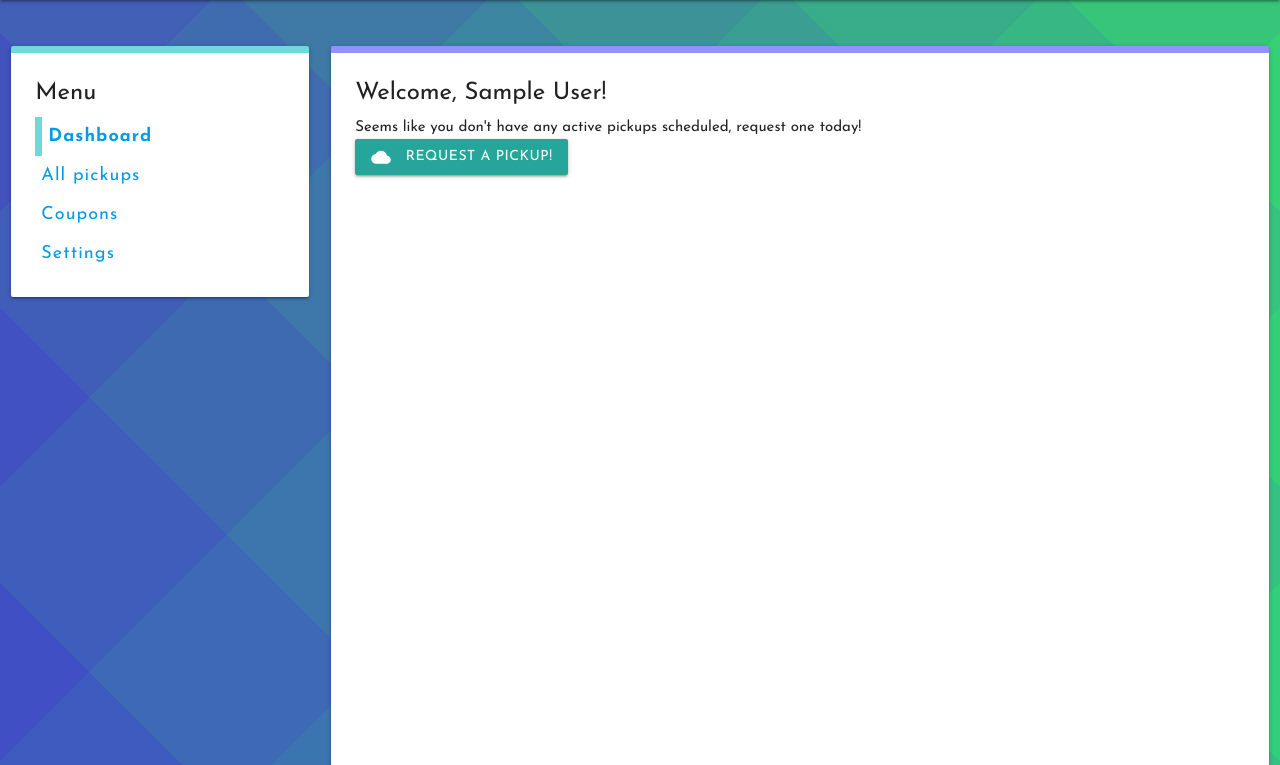
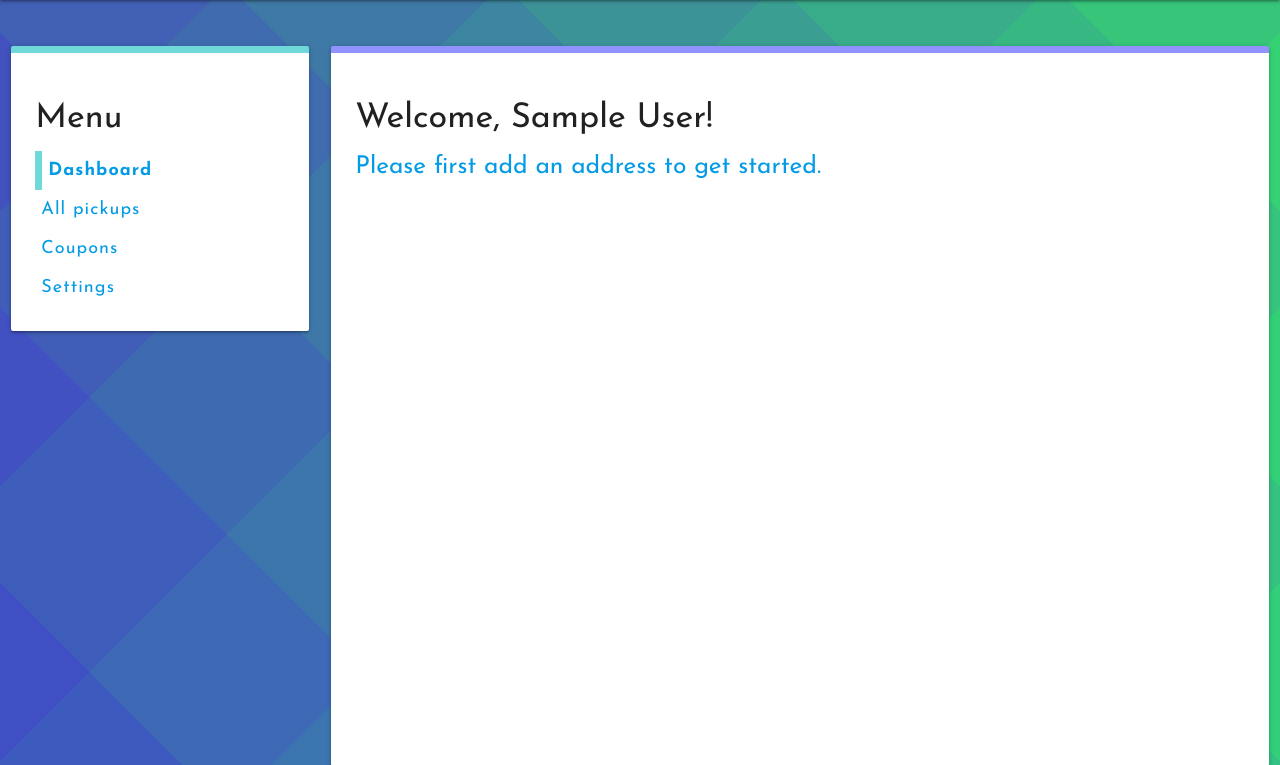
Before and after one commit to manan2002/ChipItOut, a Flask app: page /dash in a window 1280 px wide. Shown: the part 64-829 px from the top of the page. Run offline with Flask 2, Linux system fonts and the light colour scheme; the visitor is signed in with stand-in values (Sample User, id 1); data comes from the database, SQL or seed files in the repository; data that the repository does not hold is empty.

Commit message:
Some weird templating issue in dash.html

```diff
--- a/static/styles/dash.css
+++ b/static/styles/dash.css
@@ -43,3 +43,9 @@ body{
      background: linear-gradient(45deg, rgba(59, 54, 216, 0.5) 0%, rgba(59, 54, 216, 0.5) 12.5%,rgba(58, 81, 198, 0.5) 12.5%, rgba(58, 81, 198, 0.5) 25%,rgba(56, 107, 180, 0.5) 25%, rgba(56, 107, 180, 0.5) 37.5%,rgba(55, 134, 162, 0.5) 37.5%, rgba(55, 134, 162, 0.5) 50%,rgba(53, 161, 145, 0.5) 50%, rgba(53, 161, 145, 0.5) 62.5%,rgba(52, 188, 127, 0.5) 62.5%, rgba(52, 188, 127, 0.5) 75%,rgba(50, 214, 109, 0.5) 75%, rgba(50, 214, 109, 0.5) 87.5%,rgba(49, 241, 91, 0.5) 87.5%, rgba(49, 241, 91, 0.5) 100%),linear-gradient(135deg, rgb(76, 57, 199) 0%, rgb(76, 57, 199) 12.5%,rgb(72, 81, 188) 12.5%, rgb(72, 81, 188) 25%,rgb(68, 105, 176) 25%, rgb(68, 105, 176) 37.5%,rgb(64, 129, 165) 37.5%, rgb(64, 129, 165) 50%,rgb(61, 153, 153) 50%, rgb(61, 153, 153) 62.5%,rgb(57, 177, 142) 62.5%, rgb(57, 177, 142) 75%,rgb(53, 201, 130) 75%, rgb(53, 201, 130) 87.5%,rgb(49, 225, 119) 87.5%, rgb(49, 225, 119) 100%);
 
 }
+
+.setting-headers{
+    border-bottom:  0.2rem  rgba(100,100,255,0.7) solid;
+
+    display: inline-block;
+}
--- a/templates/user/add_address.html
+++ b/templates/user/add_address.html
@@ -32,6 +32,12 @@
         </div>
     </div>
     <div class="row">
+            <label>
+                <input type="checkbox" class="filled-in" name="default" />
+                <span>Set address as default.</span>
+            </label>
+    </div>
+    <div class="row">
         <div class="col">
             <button class="btn blue waves-effect waves-light" type="submit">Submit
                 <i class="material-icons right">send</i>
--- a/templates/user/dash-layout.html
+++ b/templates/user/dash-layout.html
@@ -27,7 +27,7 @@
                 <div class="card menu-card">
 
                     <div class="card-content">
-                        <div class="card-title"><b>Menu</b></div>
+                        <div class="card-title"><h4>Menu</h4></div>
                         <div id="menu">
                         {% block menu_items%} {% endblock %}
                         </div>
@@ -38,7 +38,7 @@
                 <div class="card main-card">
                     <div class="card-content">
                         <div class="card-title">
-                             {% block main_head %}{% endblock %}
+                             <h4>{% block main_head %}{% endblock %}</h4>
                         </div>
                         {% block main_content %}
                         {% endblock %}
--- a/templates/user/dash.html
+++ b/templates/user/dash.html
@@ -15,14 +15,23 @@
 {% endblock %}
 
 {% block main_head %}
-Welcome, {{user.name}}!
+Welcome, {{u.name}}!
 {% endblock %}
 
 {% block main_content %}
-    {% if user.can_schedule == True%}
-    <p class="light">
-    Seems like you don't have any active pickups scheduled, request one today!</p>
-    <a class="waves-effect waves-light btn modal-trigger" href = "#pickup-form"><i class="material-icons left">cloud</i>Request a pickup!</a>
+    {% if u.adresses|length == 0 %}
+        <h5>
+        <a href = "{{url_for('dashboard.add_address')}}">Please first add an address to get started.</a>
+        </h5>
+        <!-- Yo
+        {% if u.can_schedule == True%}
+            <p class="light">
+                Seems like you don't have any active pickups scheduled, request one today!</p>
+            <a class="waves-effect waves-light btn modal-trigger" href="#pickup-form"><i
+                    class="material-icons left">cloud</i>Request a pickup!</a>
+        {% endif %} -->
+
     {% endif %}
 
+
 {% endblock %}
--- a/views/dashboard.py
+++ b/views/dashboard.py
@@ -1,6 +1,7 @@
 from flask import Blueprint, render_template, request, redirect, url_for, jsonify
 from flask_login import login_required, current_user
 from models.address import AddressModel
+from exts import db
 
 dashboard = Blueprint('dashboard', __name__)
 
@@ -10,8 +11,9 @@ dashboard = Blueprint('dashboard', __name__)
 @login_required
 def dash():
     context = {
-        'user' : current_user
+        'u' : current_user
     }
+    print(len(current_user.addresses))
     return render_template('user/dash.html', **context)
 
 @dashboard.route('/pickup', methods = ['POST', 'GET'])
@@ -40,12 +42,43 @@ def add_address():
 
     if request.method == 'POST':
         addr = request.form.get('addr')
-        zone = addr = request.form.get('zone')
+        zone = request.form.get('zone')
+        default = request.form.get('default')
         u = current_user
-        print(addr, zone)
-        #address = AddressModel(_address=addr, zone=zone, user=current_user)
-        #address.save()
-        #
-        # return redirect(url_for('dashboard.dash'))
+        if default == 'on':
+            for address in u.addresses:
+                address.default = False
+            db.session.commit()
+            address = AddressModel(
+                _address=addr,
+                zone=zone,
+                default = True,
+                user=current_user)
+        else:
+            if len(u.addresses) == 0:
+                address = AddressModel(
+                    _address=addr,
+                    zone=zone,
+                    user=current_user,
+                    default = True)
+            else:
+                address = AddressModel(
+                    _address=addr,
+                    zone=zone,
+                    user=current_user)
+
+        address.save()
+        return redirect(url_for('dashboard.dash'))
 
     return render_template('user/add_address.html')
+
+
+@dashboard.route('/delete_address/<int:addr_id>', methods=['GET'])
+@login_required
+def del_address(addr_id):
+    addr = AddressModel.query.get(addr_id)
+    if current_user == addr.user:
+        db.session.delete(addr)
+        db.session.commit()
+        return redirect(url_for('dashboard.settings'))
+    return redirect(url_for('index'))
```
Also changed, not shown: templates/user/settings.html (+17 -3 lines).
